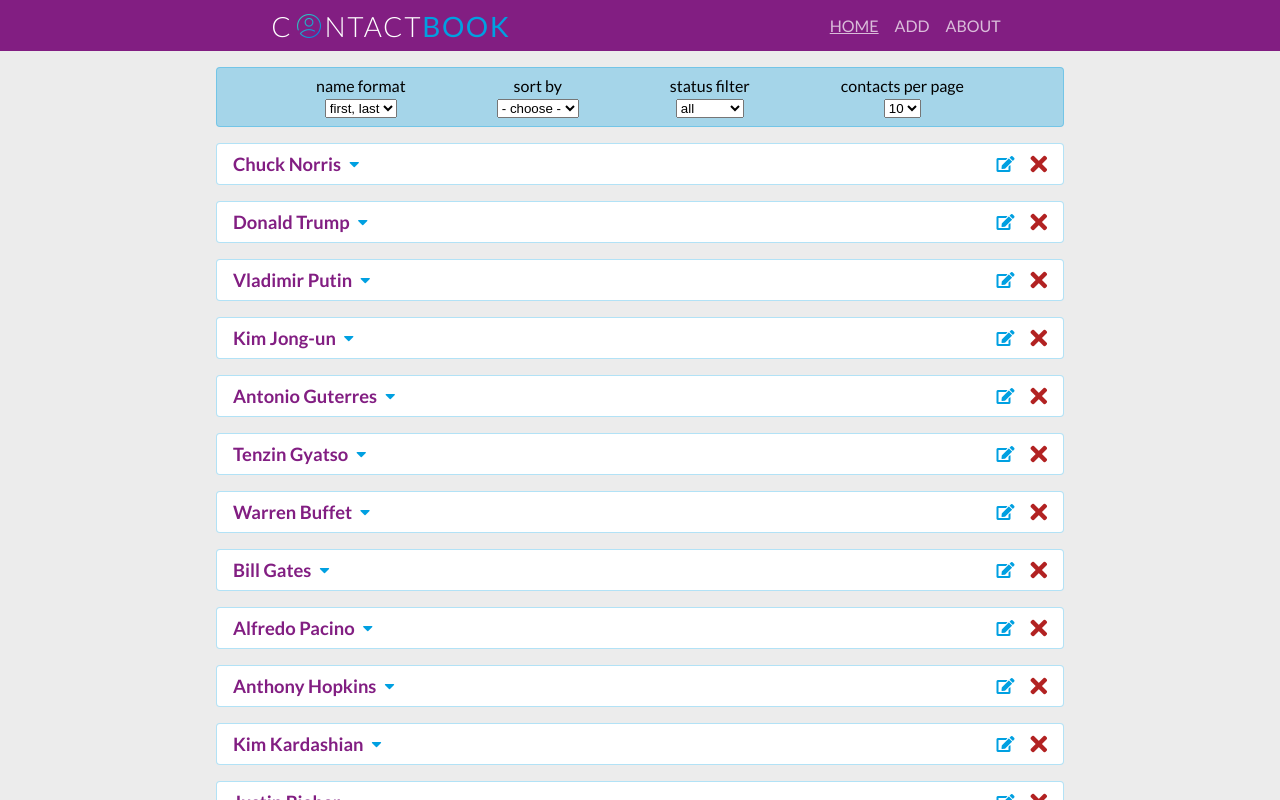
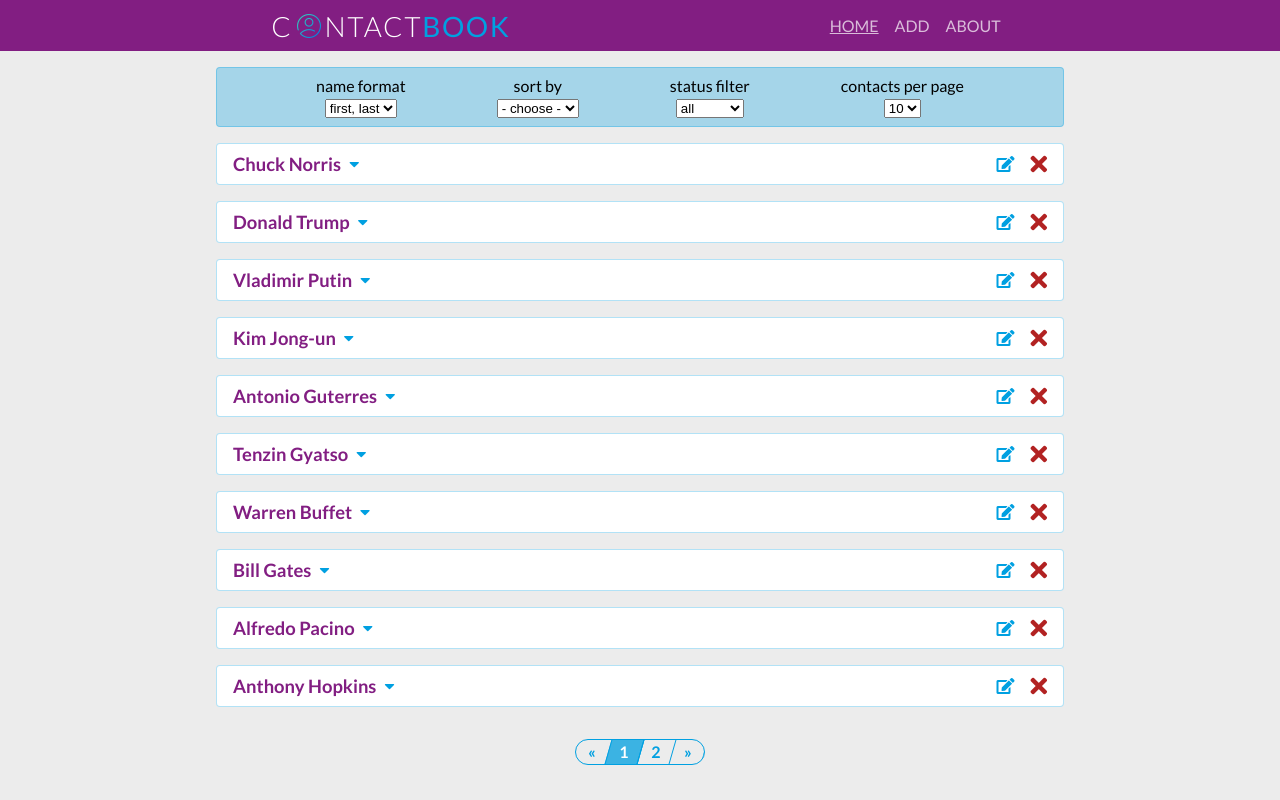
Before and after one commit to dandybytes/contact-book, a React (Create React App) app: page /contacts in a window 1280 px wide. Both pictures are taken after a click on the button "LOAD SAMPLE CONTACT LIST". Shown: the top 800 px of the page. Built offline with nearby package versions, Linux system fonts and the light colour scheme.

Commit message:
modify ContactList component to display limited number of contacts per page

```diff
--- a/src/components/ContactList.js
+++ b/src/components/ContactList.js
@@ -1,10 +1,10 @@
 import React, {Component} from "react";
 import {connect} from "react-redux";
 import {loadDefaultContacts} from "../actions/actionsContacts";
-import "./ContactList.css";
 import SettingsBar from "./SettingsBar";
 import ContactItem from "./ContactItem";
 import Pagination from "./Pagination";
+import "./ContactList.css";
 
 class ContactList extends Component {
     // uses the raw list of available contacts and...
@@ -34,13 +34,19 @@ class ContactList extends Component {
         const contacts = this.props.contacts.contacts.length > 0 ? this.processContacts() : [];
         const {currentPage, itemsPerPage} = this.props.pagination;
 
+        // Pagination sets first page to 1 rather than 0 --> pageNum = index + 1
+        const contactsToShow = contacts.slice(
+            (currentPage - 1) * itemsPerPage,
+            currentPage * itemsPerPage
+        );
+
         return (
             <React.Fragment>
                 <SettingsBar />
                 {contacts.length > 0 ? (
                     <React.Fragment>
                         <ul className="contact-list">
-                            {contacts.map(contact => (
+                            {contactsToShow.map(contact => (
                                 <ContactItem key={contact.id} contact={contact} />
                             ))}
                         </ul>
@@ -71,4 +77,4 @@ class ContactList extends Component {
 
 const mapStateToProps = ({contacts, settings, pagination}) => ({contacts, settings, pagination});
 
-export default connect(mapStateToProps, { loadDefaultContacts })(ContactList); //prettier-ignore
+export default connect(mapStateToProps, {loadDefaultContacts})(ContactList); //prettier-ignore
```
